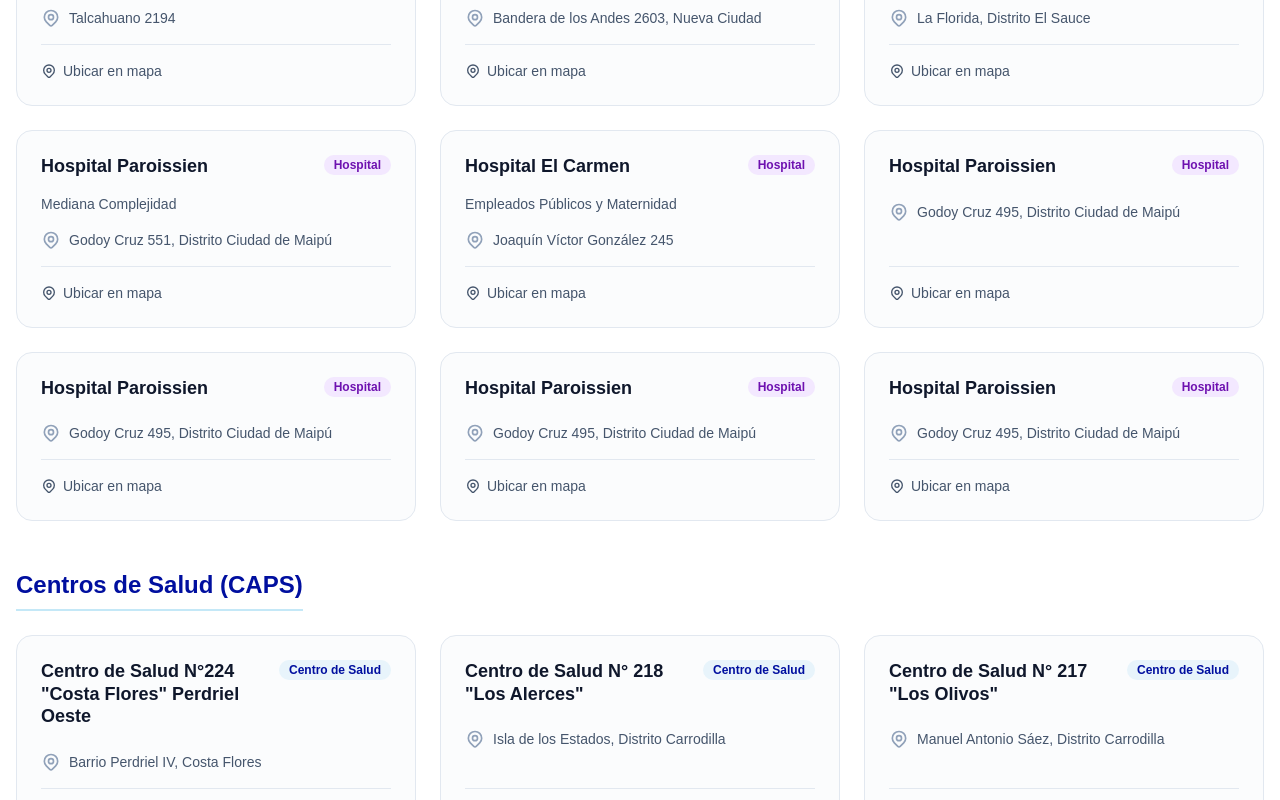
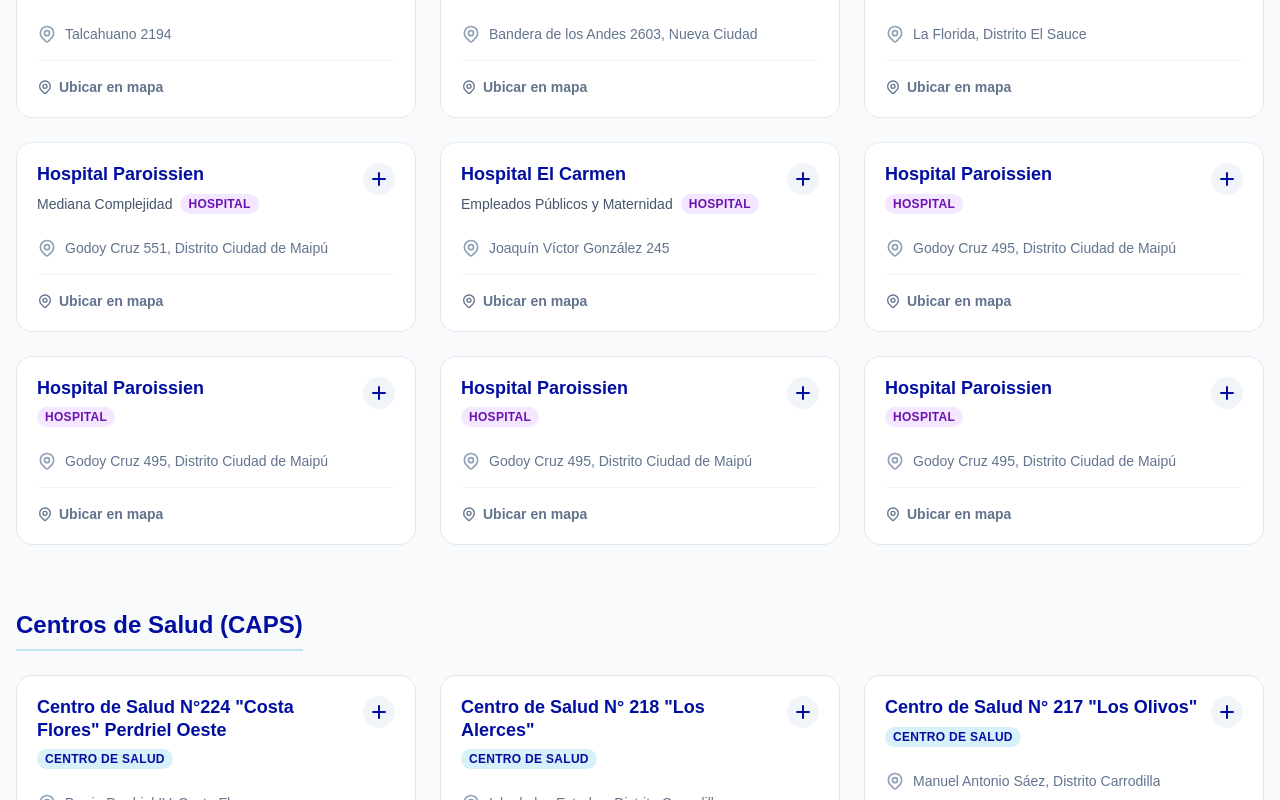
Before and after one commit to areasanitariaLDC/area-sanitaria-lujan, a Next.js app: page / in a window 1280 px wide. Shown: the part 2480-3280 px from the top of the page. Built offline with nearby package versions, Linux system fonts and the light colour scheme; a web font is replaced by a local one.

Commit message:
feat: Add expandable Agenda Semanal UI to center cards

```diff
--- a/src/components/home/Centers.tsx
+++ b/src/components/home/Centers.tsx
@@ -1,5 +1,6 @@
 "use client";
 
+import { useState } from "react";
 import centros from '@/data/centros.json';
 
 interface CentersProps {
@@ -8,63 +9,92 @@ interface CentersProps {
 }
 
 export default function Centers({ selectedCenterIndex, setSelectedCenterIndex }: CentersProps) {
+  const [expandedCenterIndex, setExpandedCenterIndex] = useState<number | null>(null);
+  const [activeDay, setActiveDay] = useState<number>(0); // 0 = Lunes, 1 = Martes, etc (placeholder)
 
   const hospitales = centros.map((c, i) => ({ ...c, originalIndex: i })).filter(c => c.type === 'Hospital');
   const centrosSalud = centros.map((c, i) => ({ ...c, originalIndex: i })).filter(c => c.type === 'Centro de Salud');
   const postas = centros.map((c, i) => ({ ...c, originalIndex: i })).filter(c => c.type === 'Posta Sanitaria');
 
+  const toggleExpand = (e: React.MouseEvent, index: number) => {
+    e.stopPropagation();
+    setExpandedCenterIndex(prev => prev === index ? null : index);
+  };
+
   const renderCenterCard = (i: number, centro: any) => {
     const isSelected = selectedCenterIndex === i;
+    const isExpanded = expandedCenterIndex === i;
+
     return (
       <div
         key={i}
         onClick={() => {
           setSelectedCenterIndex(i);
-          // Scroll slightly to map after selection if on mobile
           const mapaEl = document.getElementById("mapa");
-          if (mapaEl) {
+          if (mapaEl && window.innerWidth < 768) {
             mapaEl.scrollIntoView({ behavior: 'smooth' });
           }
         }}
-        className={`border rounded-2xl p-6 cursor-pointer hover:shadow-md transition-all flex flex-col h-full ${
+        className={`border rounded-2xl p-5 cursor-pointer hover:shadow-md transition-all flex flex-col h-full bg-white ${
           isSelected
-            ? 'border-red-400 bg-red-50/30 ring-2 ring-red-100 shadow-sm'
-            : 'border-slate-200 hover:border-mendoza-blue-light bg-slate-50/50'
+            ? 'border-red-400 ring-2 ring-red-100 shadow-sm'
+            : 'border-slate-200 hover:border-mendoza-blue-light'
         }`}
       >
-        <div className="flex justify-between items-start mb-4 gap-2">
-          <h3 className="font-bold text-lg text-slate-900 leading-tight">
+        <div className="flex justify-between items-start mb-2 gap-2">
+          <div>
+            <h3 className="font-bold text-lg text-mendoza-blue-dark leading-tight mb-2">
               {centro.name}
             </h3>
-          <span className={`inline-flex items-center rounded-full px-2.5 py-0.5 text-xs font-semibold shrink-0 ${
+            <div className="flex flex-wrap items-center gap-2 mb-2">
+              {centro.description && (
+                <span className="text-slate-600 text-sm">
+                  {centro.description}
+                </span>
+              )}
+              <span className={`inline-flex items-center rounded-full px-2 py-0.5 text-xs font-bold shrink-0 uppercase tracking-wide ${
                 centro.type === 'Hospital'
                   ? 'bg-purple-100 text-purple-800'
                   : centro.type === 'Posta Sanitaria'
                   ? 'bg-emerald-100 text-emerald-800'
-              : 'bg-mendoza-blue-light/10 text-mendoza-blue-dark'
+                  : 'bg-mendoza-blue-light/20 text-mendoza-blue-dark'
               }`}>
                 {centro.type}
               </span>
             </div>
+          </div>
 
-        {centro.description && (
-          <p className="text-slate-600 text-sm mb-2 line-clamp-2">
-            {centro.description}
-          </p>
+          <button
+            onClick={(e) => toggleExpand(e, i)}
+            className="flex-shrink-0 w-8 h-8 rounded-full bg-slate-100 flex items-center justify-center text-mendoza-blue-dark hover:bg-slate-200 transition-colors"
+            title={isExpanded ? "Contraer información" : "Expandir información y agenda"}
+          >
+            {isExpanded ? (
+              <svg xmlns="http://www.w3.org/2000/svg" className="h-5 w-5" viewBox="0 0 20 20" fill="currentColor">
+                <path fillRule="evenodd" d="M4.293 4.293a1 1 0 011.414 0L10 8.586l4.293-4.293a1 1 0 111.414 1.414L11.414 10l4.293 4.293a1 1 0 01-1.414 1.414L10 11.414l-4.293 4.293a1 1 0 01-1.414-1.414L8.586 10 4.293 5.707a1 1 0 010-1.414z" clipRule="evenodd" />
+              </svg>
+            ) : (
+              <svg xmlns="http://www.w3.org/2000/svg" className="h-5 w-5" viewBox="0 0 20 20" fill="currentColor">
+                <path fillRule="evenodd" d="M10 3a1 1 0 011 1v5h5a1 1 0 110 2h-5v5a1 1 0 11-2 0v-5H4a1 1 0 110-2h5V4a1 1 0 011-1z" clipRule="evenodd" />
+              </svg>
             )}
+          </button>
+        </div>
 
-        <div className="flex items-start gap-2 mb-4 text-sm text-slate-600 mt-2">
+        {!isExpanded && (
+          <div className="flex items-start gap-2 text-sm text-slate-500 mt-2 mb-4">
             <svg xmlns="http://www.w3.org/2000/svg" className="h-5 w-5 text-slate-400 shrink-0" fill="none" viewBox="0 0 24 24" stroke="currentColor" strokeWidth={2}>
               <path strokeLinecap="round" strokeLinejoin="round" d="M17.657 16.657L13.414 20.9a1.998 1.998 0 01-2.827 0l-4.244-4.243a8 8 0 1111.314 0z" />
               <path strokeLinecap="round" strokeLinejoin="round" d="M15 11a3 3 0 11-6 0 3 3 0 016 0z" />
             </svg>
-          <span>{centro.address || "Dirección no disponible"}</span>
+            <span className="line-clamp-1">{centro.address || "Dirección no disponible"}</span>
           </div>
+        )}
 
-        <div className="mt-auto pt-4 flex gap-3 border-t border-slate-200">
+        <div className="mt-auto pt-4 flex gap-3 border-t border-slate-100">
           <span
-            className={`font-medium text-sm flex items-center transition-colors ${
-              isSelected ? 'text-red-600' : 'text-slate-600 group-hover:text-mendoza-blue-dark'
+            className={`font-bold text-sm flex items-center transition-colors ${
+              isSelected ? 'text-red-600' : 'text-slate-500 group-hover:text-mendoza-blue-dark'
             }`}
           >
             <svg xmlns="http://www.w3.org/2000/svg" className="h-4 w-4 mr-1.5" fill="none" viewBox="0 0 24 24" stroke="currentColor" strokeWidth={2}>
@@ -74,12 +104,80 @@ export default function Centers({ selectedCenterIndex, setSelectedCenterIndex }:
             {isSelected ? 'Mostrando en mapa' : 'Ubicar en mapa'}
           </span>
         </div>
+
+        {/* Expanded View */}
+        {isExpanded && (
+          <div className="mt-4 pt-4 border-t border-slate-200 animate-in fade-in duration-300" onClick={(e) => e.stopPropagation()}>
+            <div className="mb-6">
+              <h4 className="text-xs font-bold text-slate-500 uppercase tracking-wider mb-1">Dirección</h4>
+              <p className="text-slate-800 text-sm">{centro.address}, Luján de Cuyo, Mendoza</p>
+            </div>
+
+            <div className="bg-slate-50 rounded-xl p-4 border border-slate-200">
+              <div className="flex flex-col sm:flex-row sm:items-center justify-between mb-2 gap-2">
+                <div className="text-xs font-bold text-mendoza-blue-light uppercase tracking-wider">Atención por especialidad</div>
+                <span className="text-[10px] font-bold bg-mendoza-gold/20 text-mendoza-gold px-2 py-1 rounded-full uppercase w-fit">
+                  Información relevada
+                </span>
+              </div>
+
+              <h5 className="text-xl font-bold text-mendoza-blue-dark mb-2">Agenda semanal</h5>
+              <p className="text-xs text-slate-500 mb-6">
+                Información declarada por el centro de salud en el relevamiento de profesionales, especialidades y horarios.
+              </p>
+
+              {/* Day Picker Placeholder */}
+              <div className="flex gap-2 overflow-x-auto pb-2 mb-4 scrollbar-hide">
+                {['Lun', 'Mar', 'Mié', 'Jue', 'Vie', 'Sáb', 'Dom'].map((day, idx) => (
+                  <button
+                    key={day}
+                    onClick={() => setActiveDay(idx)}
+                    className={`flex flex-col items-center justify-center rounded-lg py-2 min-w-[3.5rem] transition-colors ${
+                      activeDay === idx
+                        ? 'bg-mendoza-blue-dark text-white shadow-md'
+                        : 'bg-white text-slate-500 hover:bg-slate-100 border border-slate-200'
+                    }`}
+                  >
+                    <span className="text-xs font-bold">{day}</span>
+                    <span className="text-sm mt-1">{19 + idx}</span>
+                  </button>
+                ))}
+              </div>
+
+              {/* Schedule Placeholder */}
+              <div className="space-y-3">
+                <div className="bg-white p-3 rounded-lg border border-slate-200 flex flex-col sm:flex-row sm:items-center justify-between gap-2 shadow-sm">
+                  <div>
+                    <div className="font-bold text-sm text-slate-800">Enfermería de guardia</div>
+                  </div>
+                  <div className="text-mendoza-blue-dark font-bold text-sm bg-mendoza-blue-light/10 px-3 py-1 rounded-full w-fit">
+                    24 horas
+                  </div>
+                </div>
+
+                <div className="bg-white p-3 rounded-lg border border-slate-200 flex flex-col sm:flex-row sm:items-center justify-between gap-2 shadow-sm">
+                  <div>
+                    <div className="font-bold text-sm text-slate-800">Medicina general</div>
+                    <div className="text-xs text-slate-500 mt-0.5">Dra. Mariana Apuggliese</div>
+                  </div>
+                  <div className="text-mendoza-blue-dark font-bold text-sm bg-mendoza-blue-light/10 px-3 py-1 rounded-full w-fit">
+                    07:30 a 15:30
+                  </div>
+                </div>
+              </div>
+
+              <div className="mt-6 text-xs text-center text-slate-400 italic">
+                (Las agendas reales se cargarán próximamente cuando envíes la información)
+              </div>
+            </div>
+          </div>
+        )}
       </div>
     );
   };
 
   return (
-    <section id="centros" className="py-20 bg-white">
+    <section id="centros" className="py-20 bg-slate-50">
       <div className="container mx-auto px-4">
         <div className="max-w-7xl mx-auto text-center mb-16 px-4">
           <p className="text-sm font-bold text-mendoza-gold uppercase tracking-wider mb-2">
@@ -95,11 +193,11 @@ export default function Centers({ selectedCenterIndex, setSelectedCenterIndex }:
 
         {/* Hospitales Provinciales */}
         {hospitales.length > 0 && (
-          <div className="mb-12">
+          <div className="mb-16">
             <h3 className="text-2xl font-bold text-mendoza-blue-dark mb-6 pb-2 border-b-2 border-mendoza-blue-light/30 inline-block">
               Hospitales Provinciales
             </h3>
-            <div className="grid gap-6 md:grid-cols-2 lg:grid-cols-3 max-w-7xl mx-auto">
+            <div className="grid gap-6 md:grid-cols-2 lg:grid-cols-3 max-w-7xl mx-auto items-start">
               {hospitales.map((item) => renderCenterCard(item.originalIndex, item))}
             </div>
           </div>
@@ -107,11 +205,11 @@ export default function Centers({ selectedCenterIndex, setSelectedCenterIndex }:
 
         {/* Centros de Salud (CAPS) */}
         {centrosSalud.length > 0 && (
-          <div className="mb-12">
+          <div className="mb-16">
             <h3 className="text-2xl font-bold text-mendoza-blue-dark mb-6 pb-2 border-b-2 border-mendoza-blue-light/30 inline-block">
               Centros de Salud (CAPS)
             </h3>
-            <div className="grid gap-6 md:grid-cols-2 lg:grid-cols-3 max-w-7xl mx-auto">
+            <div className="grid gap-6 md:grid-cols-2 lg:grid-cols-3 max-w-7xl mx-auto items-start">
               {centrosSalud.map((item) => renderCenterCard(item.originalIndex, item))}
             </div>
           </div>
@@ -123,7 +221,7 @@ export default function Centers({ selectedCenterIndex, setSelectedCenterIndex }:
             <h3 className="text-2xl font-bold text-mendoza-blue-dark mb-6 pb-2 border-b-2 border-mendoza-blue-light/30 inline-block">
               Postas Sanitarias
             </h3>
-            <div className="grid gap-6 md:grid-cols-2 lg:grid-cols-3 max-w-7xl mx-auto">
+            <div className="grid gap-6 md:grid-cols-2 lg:grid-cols-3 max-w-7xl mx-auto items-start">
               {postas.map((item) => renderCenterCard(item.originalIndex, item))}
             </div>
           </div>
```
Lines whose indentation alone changed are shown as unchanged.
